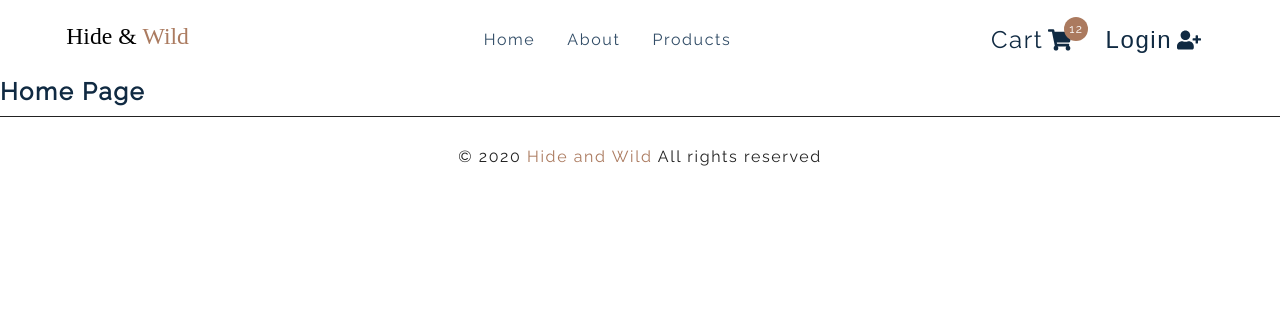
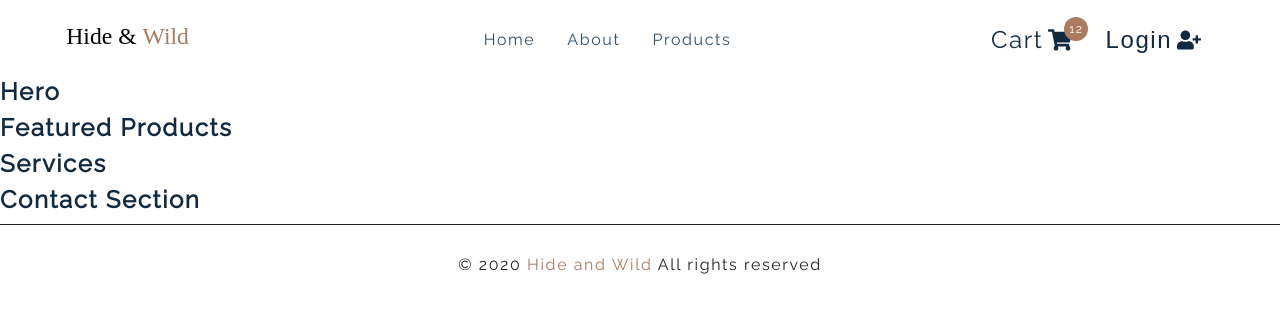
Before and after one commit to kate-mills/sloth-store, a React (Create React App) app: page / in a window 1280 px wide. Shown: the top 312 px of the page. Built offline with nearby package versions, Linux system fonts and the light colour scheme; the HTML template or start-up script is replaced by a standard one.

Commit message:
Homepage setup

```diff
--- a/src/pages/HomePage.js
+++ b/src/pages/HomePage.js
@@ -1,7 +1,14 @@
 import React from 'react'
 import { FeaturedProducts, Hero, Services, Contact } from '../components'
 const HomePage = () => {
-  return <h4>home page</h4>
+  return (
+    <main>
+      <Hero/>
+      <FeaturedProducts/>
+      <Services/>
+      <Contact/>
+    </main>
+  )
 }
 
 export default HomePage
```
